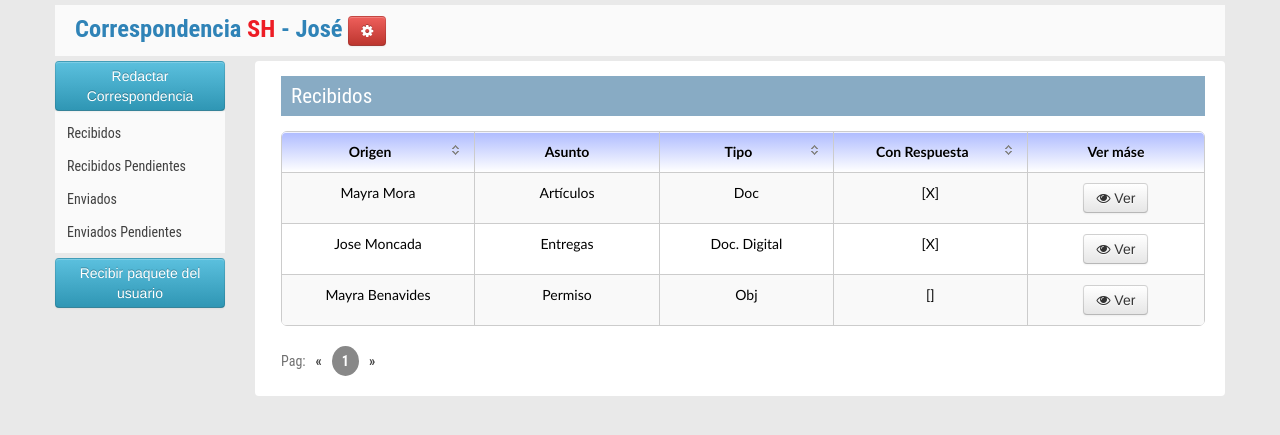
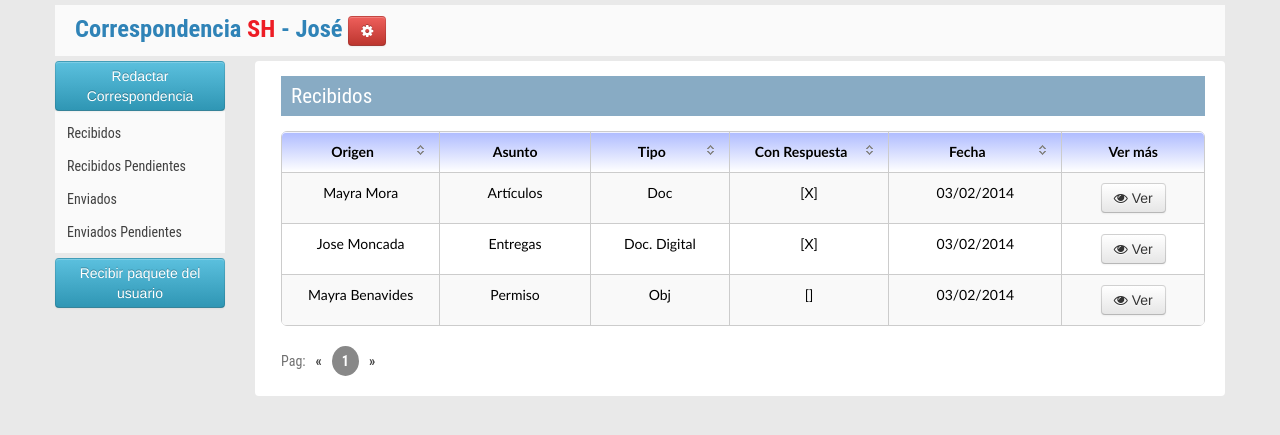
Before and after one commit to jose1988/SDC, a PHP site: page /SistemaDeCorrespondencia/views/inbox.php in a window 1280 px wide. Shown: the part 156-591 px from the top of the page. Run offline with PHP 8.4, Linux system fonts and the light colour scheme; the visitor is signed in with stand-in values (Sample User, id 1).

Commit message:
modified:   views/inbox.php

```diff
--- a/views/inbox.php
+++ b/views/inbox.php
@@ -161,7 +161,8 @@
                  <th style='width:7%; text-align:center' data-sort-ignore="true">Asunto </th>
                  <th style='width:7%; text-align:center' >Tipo</th>
                  <th style='width:7%; text-align:center' >Con Respuesta</th>
-                 <th style='width:7%; text-align:center' data-sort-ignore="true">Ver máse</th>
+				 <th style='width:7%; text-align:center'>Fecha</th>
+                 <th style='width:7%; text-align:center' data-sort-ignore="true">Ver más</th>
 
             </tr>
 		</thead>
@@ -171,6 +172,7 @@
 					<td style='text-align:center'>Artículos</td>
                     <td style='text-align:center'>Doc</td>
                       <td style='text-align:center'>[X]</td>
+					  <td style='text-align:center'>03/02/2014</td>
                        <td style="text-align:center"><a href="#"><button class="btn"> <span class="add-on"><i class="icon-eye-open"></i> </span> Ver  </button> </td>
 
             </tr>
@@ -179,6 +181,7 @@
 					<td style='text-align:center'>Entregas</td>
                     <td style='text-align:center'>Doc. Digital</td>
                       <td style='text-align:center'>[X]</td>
+					  <td style='text-align:center'>03/02/2014</td>
                     <td style="text-align:center"><a href="#"><button class="btn"> <span class="add-on"><i class="icon-eye-open"></i> </span> Ver  </button> </td>
 
             </tr>
@@ -187,7 +190,7 @@
 					<td style='text-align:center'>Permiso</td>
                     <td style='text-align:center'>Obj</td>
                       <td style='text-align:center'>[]</td>
-
+                    <td style='text-align:center'>03/02/2014</td>
                   <td style="text-align:center"><a href="#"><button class="btn"> <span class="add-on"><i class="icon-eye-open"></i> </span> Ver  </button> </td>
 
             </tr>
```
